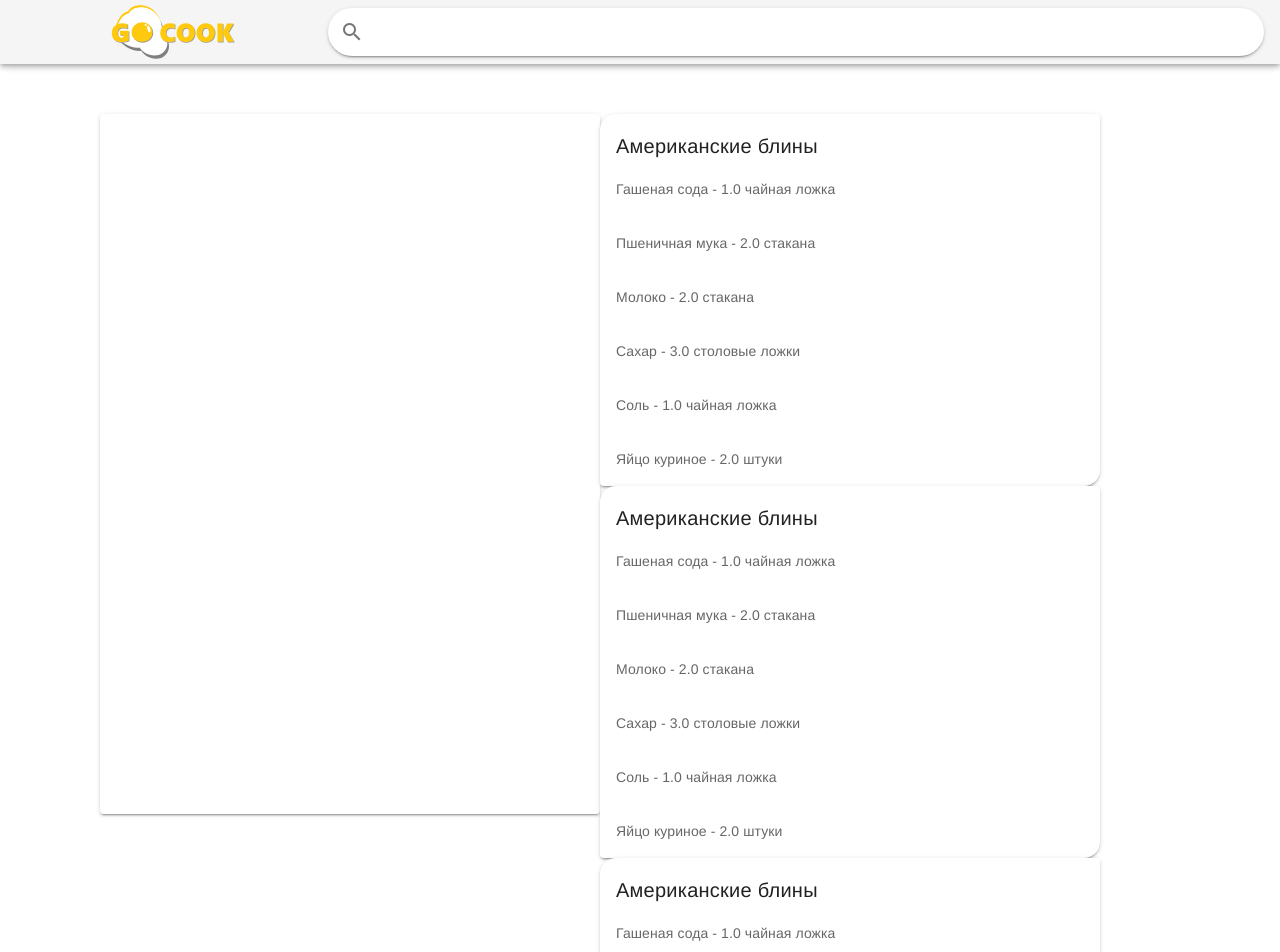
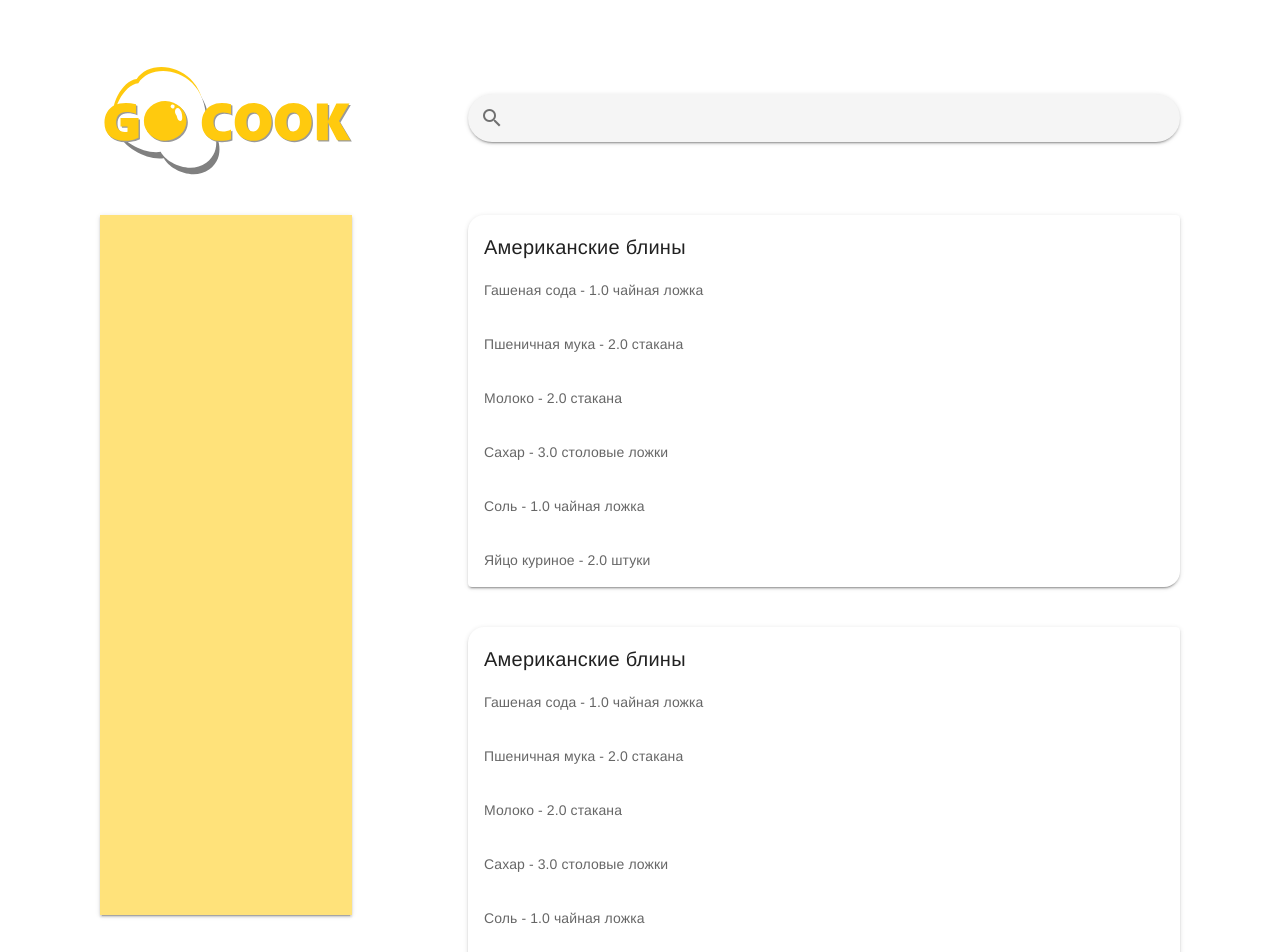
Before and after one commit to korstan/goodcook-webapp, a Vue app: page /search in a window 1280 px wide. Shown: the top 952 px of the page. Built offline with nearby package versions, Linux system fonts and the light colour scheme.

Commit message:
-header, search result view layout

```diff
--- a/src/App.vue
+++ b/src/App.vue
@@ -1,6 +1,5 @@
 <template>
   <v-app>
-    <Header v-if="isHeaderVisible" />
     <v-content>
       <div id="app">
         <div class="page-wrapper">
--- a/src/components/RecipeCard/RecipeCard.vue
+++ b/src/components/RecipeCard/RecipeCard.vue
@@ -1,5 +1,5 @@
 <template>
-  <v-card shaped width="500" class="recipe-card">
+  <v-card shaped class="recipe-card">
     <v-card-title>{{ this.title }}</v-card-title>
     <v-card-text v-for="ingredient in ingredients" :key="ingredient.name">
       {{ ingredient.name }} - {{ ingredient.amount }} {{ ingredient.measure }}
--- a/src/components/SearchBar.vue
+++ b/src/components/SearchBar.vue
@@ -4,10 +4,10 @@
     color="amber lighten-1"
     :background-color="backgroundColor"
     shaped
-    class="searchbar mt-2"
+    class="searchbar"
     v-on:keyup="checkPressedKey"
     :height="height"
-    :style="{ fontSize, width, height: '100%' }"
+    :style="{ fontSize, width }"
     v-model="query"
   >
     <template v-slot:prepend-inner>
--- a/src/components/SideMenu/SideMenu.vue
+++ b/src/components/SideMenu/SideMenu.vue
@@ -1,5 +1,5 @@
 <template>
-  <v-card width="500" height="700"> </v-card>
+  <v-card tile class="side-menu" color="#ffe27a" height="700"> </v-card>
 </template>
 
 <script>
@@ -9,6 +9,5 @@ export default {};
 <style lang="scss" scoped>
 .side-menu {
   border-radius: 100px;
-  background-color: $primary-color-light;
 }
 </style>
--- a/src/views/Home.vue
+++ b/src/views/Home.vue
@@ -13,16 +13,11 @@ import { mapActions } from 'vuex';
 export default {
   name: 'Home',
   components: { Logo, SearchBar },
-  mounted() {
-    this.HIDE_HEADER();
-  },
   methods: {
-    ...mapActions('ui', ['SHOW_HEADER', 'HIDE_HEADER', 'TOGGLE_HEADER']),
     ...mapActions('search', ['NEW_QUERY']),
     onSearchSubmit: function(query) {
       this.$router.push('/search');
       this.NEW_QUERY(query);
-      this.SHOW_HEADER();
     },
   },
 };
--- a/src/views/Search.vue
+++ b/src/views/Search.vue
@@ -1,31 +1,48 @@
 <template>
-  <div class="d-flex">
-    <div>
-      <SideMenu />
-    </div>
-    <div>
-      <RecipeCard />
-      <RecipeCard />
-      <RecipeCard />
-      <RecipeCard />
-    </div>
-  </div>
+  <v-content>
+    <v-row justify="space-between" align="center">
+      <v-col cols="3">
+        <Logo />
+      </v-col>
+      <v-col cols="8">
+        <SearchBar :value="query" class="mt-6" />
+      </v-col>
+    </v-row>
+    <v-row justify="space-between">
+      <v-col cols="3">
+        <SideMenu />
+      </v-col>
+      <v-col cols="8">
+        <RecipeCard class="mb-10" />
+        <RecipeCard class="mb-10" />
+        <RecipeCard class="mb-10" />
+        <RecipeCard class="mb-10" />
+      </v-col>
+    </v-row>
+  </v-content>
 </template>
 
 <script>
+import Logo from '@/components/Logo.vue';
 import SideMenu from '@/components/SideMenu/SideMenu.vue';
+import SearchBar from '@/components/SearchBar.vue';
 import RecipeCard from '@/components/RecipeCard/RecipeCard.vue';
 import { mapActions } from 'vuex';
 
 export default {
   name: 'Search',
-  components: { SideMenu, RecipeCard },
+  components: { Logo, SideMenu, SearchBar, RecipeCard },
   mounted() {
     this.SHOW_HEADER();
   },
   methods: {
     ...mapActions('ui', ['SHOW_HEADER']),
   },
+  computed: {
+    query() {
+      return this.$store.state.search.query;
+    },
+  },
 };
 </script>
 
```
